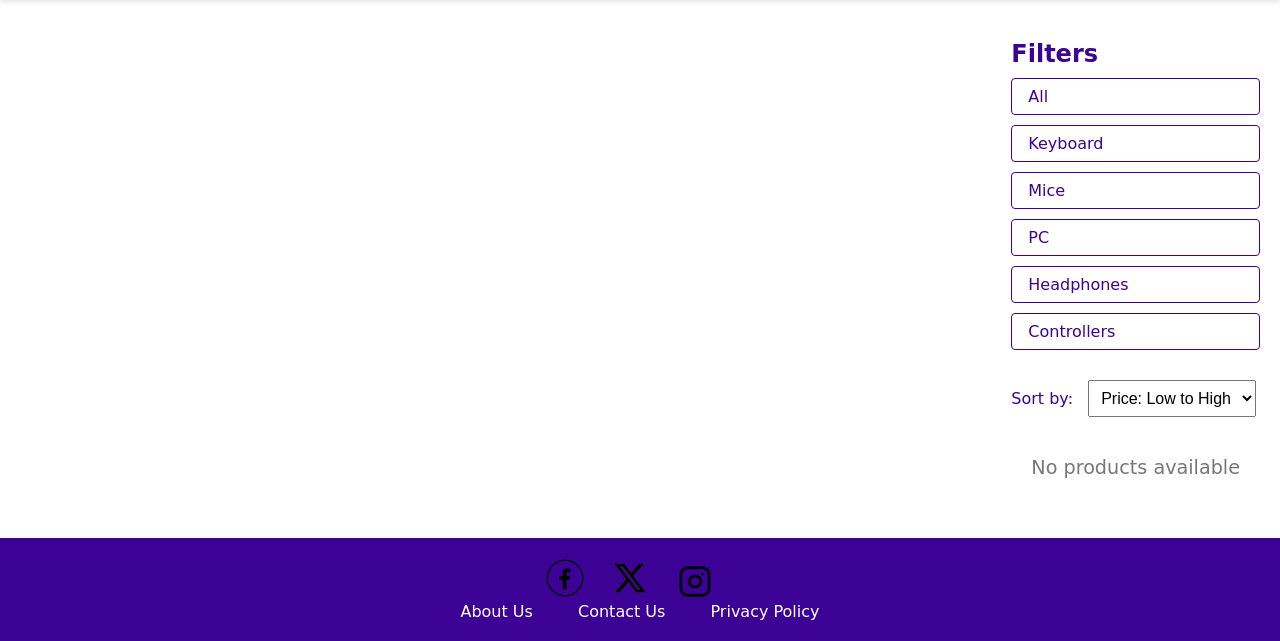
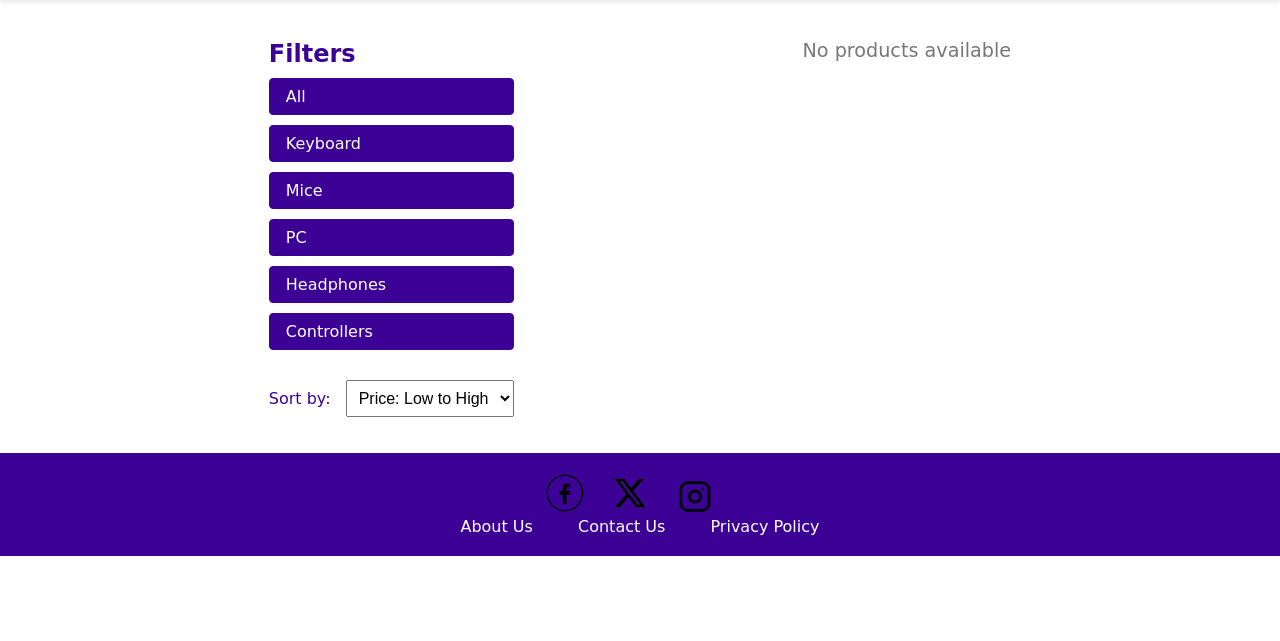
Before and after one commit to dannya123-blm/DVSP, a PHP site: page /productpage.php in a window 1280 px wide. Shown: the part 244-885 px from the top of the page. After the commit the page ends 800 px from the top, so only its background shows below. Run offline with PHP 8.4, Linux system fonts and the light colour scheme; data that the repository does not hold is empty.

Commit message:
fixed css problems and productpage.php

```diff
--- a/SoftwareENgineering&WebdevProject/css/products.css
+++ b/SoftwareENgineering&WebdevProject/css/products.css
@@ -5,7 +5,8 @@
     display: flex;
     flex-direction: column;
 }
-.img{
+
+.img {
     width: 50%;
     height: auto;
     max-width: 50px;
@@ -15,7 +16,6 @@
     border-radius: 8px;
     box-shadow: 0 4px 8px rgba(0, 0, 0, 0.1);
 }
-
 
 .filters {
     padding: 20px;
@@ -34,8 +34,8 @@
     display: inline-block;
     margin-bottom: 10px;
     padding: 8px 16px;
-    background-color: transparent;
-    color: #3C0295;
+    background-color: #3C0295; /* Updated background color */
+    color: white; /* Updated text color */
     border: 1px solid #3C0295;
     border-radius: 4px;
     cursor: pointer;
@@ -45,8 +45,8 @@
 }
 
 .filter-btn:hover {
-    background-color: #3C0295;
-    color: white;
+    background-color: #fff; /* Updated background color on hover */
+    color: #3C0295; /* Updated text color on hover */
 }
 
 .sort-by {
--- a/SoftwareENgineering&WebdevProject/public/productpage.php
+++ b/SoftwareENgineering&WebdevProject/public/productpage.php
@@ -87,16 +87,14 @@
             <input type="hidden" name="category" value="<?= htmlspecialchars($categoryFilter) ?>">
             <input type="hidden" name="search" value="<?= htmlspecialchars($searchTerm) ?>">
         </form>
+    </div>
 
-        <section class="categories top-categories">
     <div class="product-container">
         <div class="product-cards">
             <?php
             if ($stmt->rowCount() > 0)
             {
-
                 while ($row = $stmt->fetch(PDO::FETCH_ASSOC)) {
-
                     $product = $productObj->getProductById($row["idProducts"]);
                     $category = ucfirst(strtolower($product->getCategory())); // Capitalize the first letter
                     $imageName = "{$category}{$row['idProducts']}.jpg";
@@ -128,7 +126,6 @@
             ?>
         </div>
     </div>
-    </section>
 </main>
 </body>
 </html>
```
Lines whose indentation alone changed are shown as unchanged.
